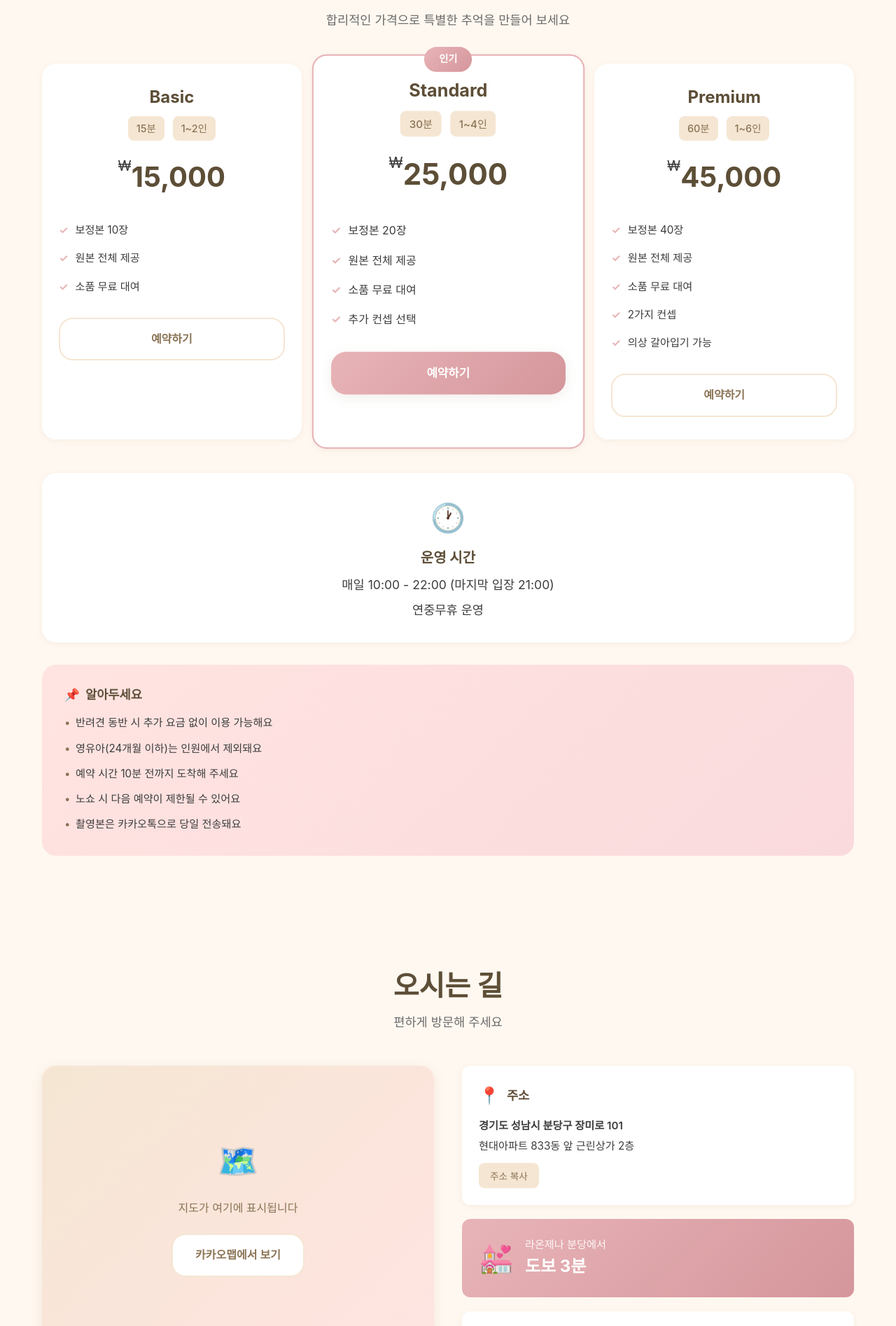
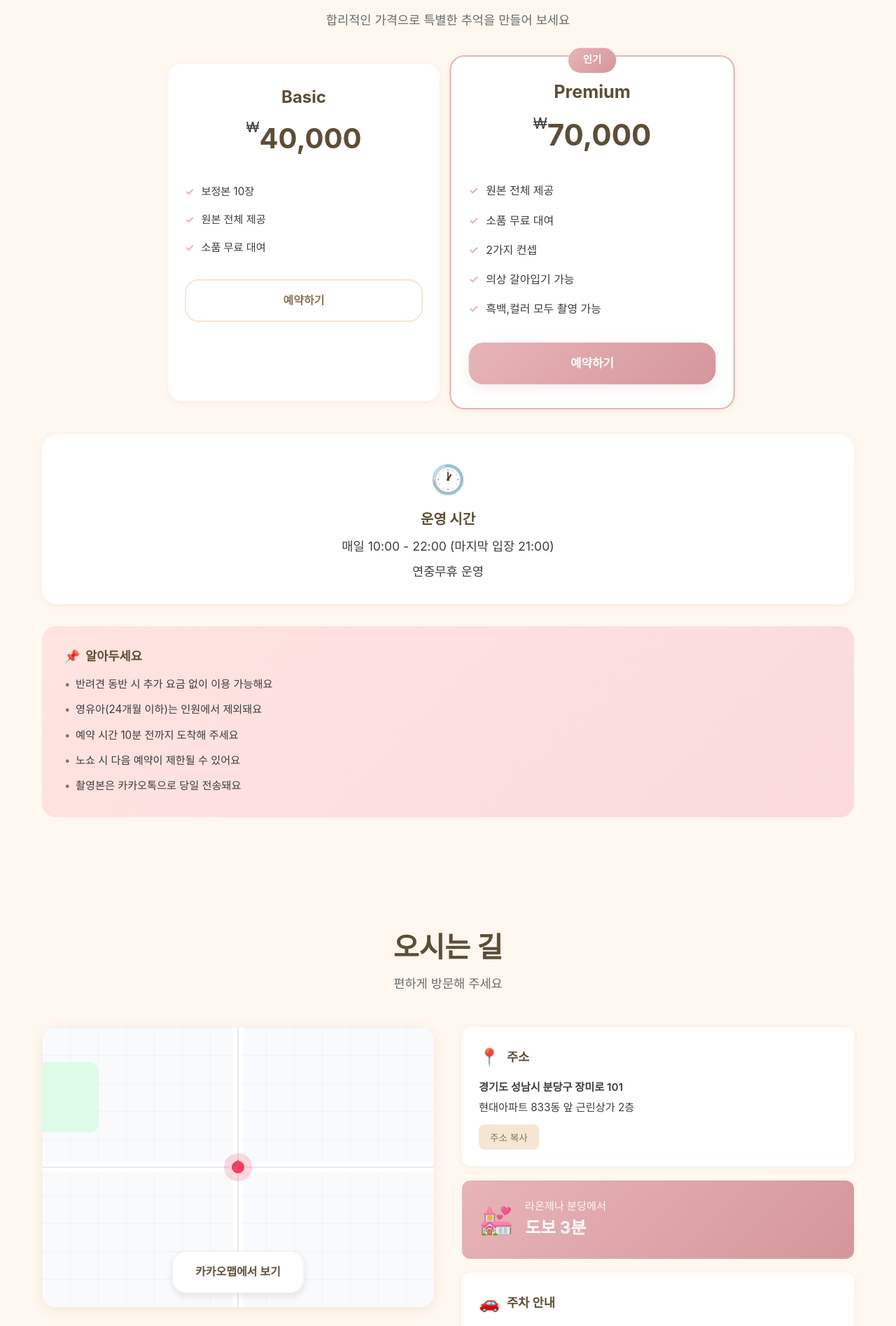
Before and after one commit to digitaltulbo/bdaystudio_homepage, a Next.js app: page / in a window 1280 px wide. Shown: the part 3780-5675 px from the top of the page at 70% size. Built offline with nearby package versions, Linux system fonts and the light colour scheme; a web font is replaced by a local one.

Commit message:
Restore all project improvements and fix sync issues

```diff
--- a/components/LocationSection.js
+++ b/components/LocationSection.js
@@ -1,6 +1,7 @@
 'use client';
 
 import styles from './LocationSection.module.css';
+import Image from 'next/image';
 
 export default function LocationSection() {
     return (
@@ -14,14 +15,19 @@ export default function LocationSection() {
                 <div className={styles.content}>
                     <div className={styles.mapWrapper}>
                         {/* Placeholder for Kakao/Naver Map */}
-                        <div className={styles.mapPlaceholder}>
-                            <span className={styles.mapIcon}>🗺️</span>
-                            <p>지도가 여기에 표시됩니다</p>
+                        <Image
+                            src="/images/map-preview.svg"
+                            alt="Studio Location Map"
+                            fill
+                            className={styles.mapImage}
+                            style={{ objectFit: 'cover' }}
+                        />
+                        <div className={styles.mapOverlay}>
                             <a
-                                href="https://map.kakao.com"
+                                href="https://place.map.kakao.com/499995588"
                                 target="_blank"
                                 rel="noopener noreferrer"
-                                className={`btn btn-secondary ${styles.mapBtn}`}
+                                className={`btn ${styles.mapBtn}`}
                             >
                                 카카오맵에서 보기
                             </a>
--- a/components/LocationSection.module.css
+++ b/components/LocationSection.module.css
@@ -10,32 +10,44 @@
 }
 
 .mapWrapper {
+    position: relative;
     border-radius: var(--radius-lg);
     overflow: hidden;
     box-shadow: var(--shadow-md);
+    height: 400px;
+    /* Fixed height for the map area */
 }
 
-.mapPlaceholder {
-    background: linear-gradient(135deg, var(--color-beige), var(--color-soft-pink));
-    height: 400px;
-    display: flex;
-    flex-direction: column;
-    align-items: center;
-    justify-content: center;
-    gap: 16px;
+.mapImage {
+    transition: transform 0.5s ease;
 }
 
-.mapIcon {
-    font-size: 3rem;
+.mapWrapper:hover .mapImage {
+    transform: scale(1.05);
+    /* Subtle zoom effect on hover */
 }
 
-.mapPlaceholder p {
-    font-size: 1rem;
-    color: var(--color-warm-brown);
+.mapOverlay {
+    position: absolute;
+    bottom: 20px;
+    left: 50%;
+    transform: translateX(-50%);
+    z-index: 10;
 }
 
 .mapBtn {
-    margin-top: 8px;
+    background-color: rgba(255, 255, 255, 0.9);
+    backdrop-filter: blur(4px);
+    box-shadow: 0 4px 12px rgba(0, 0, 0, 0.1);
+    color: var(--color-dark-brown);
+    font-weight: 600;
+    border: 1px solid rgba(0, 0, 0, 0.05);
+}
+
+.mapBtn:hover {
+    background-color: var(--color-accent);
+    color: white;
+    transform: translateY(-2px);
 }
 
 .info {
--- a/components/PricingSection.js
+++ b/components/PricingSection.js
@@ -3,27 +3,15 @@ import styles from './PricingSection.module.css';
 const pricingPlans = [
     {
         name: 'Basic',
-        duration: '15분',
-        price: '15,000',
-        persons: '1~2인',
+        price: '40,000',
         features: ['보정본 10장', '원본 전체 제공', '소품 무료 대여'],
         popular: false
     },
     {
-        name: 'Standard',
-        duration: '30분',
-        price: '25,000',
-        persons: '1~4인',
-        features: ['보정본 20장', '원본 전체 제공', '소품 무료 대여', '추가 컨셉 선택'],
+        name: 'Premium',
+        price: '70,000',
+        features: ['원본 전체 제공', '소품 무료 대여', '2가지 컨셉', '의상 갈아입기 가능', '흑백,컬러 모두 촬영 가능'],
         popular: true
-    },
-    {
-        name: 'Premium',
-        duration: '60분',
-        price: '45,000',
-        persons: '1~6인',
-        features: ['보정본 40장', '원본 전체 제공', '소품 무료 대여', '2가지 컨셉', '의상 갈아입기 가능'],
-        popular: false
     }
 ];
 
@@ -49,10 +37,6 @@ export default function PricingSection() {
                         <div key={index} className={`${styles.plan} ${plan.popular ? styles.popular : ''}`}>
                             {plan.popular && <div className={styles.badge}>인기</div>}
                             <h3 className={styles.planName}>{plan.name}</h3>
-                            <div className={styles.duration}>
-                                <span className={styles.time}>{plan.duration}</span>
-                                <span className={styles.persons}>{plan.persons}</span>
-                            </div>
                             <div className={styles.priceWrapper}>
                                 <span className={styles.currency}>₩</span>
                                 <span className={styles.price}>{plan.price}</span>
--- a/components/PricingSection.module.css
+++ b/components/PricingSection.module.css
@@ -4,9 +4,12 @@
 
 .plans {
     display: grid;
-    grid-template-columns: repeat(3, 1fr);
+    grid-template-columns: repeat(2, 1fr);
     gap: 24px;
     margin-bottom: 48px;
+    max-width: 800px;
+    margin-left: auto;
+    margin-right: auto;
 }
 
 .plan {
@@ -52,22 +55,7 @@
     margin-bottom: 12px;
 }
 
-.duration {
-    display: flex;
-    justify-content: center;
-    gap: 12px;
-    margin-bottom: 20px;
-}
 
-.time,
-.persons {
-    background: var(--color-beige);
-    padding: 6px 12px;
-    border-radius: var(--radius-sm);
-    font-size: 0.9rem;
-    font-weight: 500;
-    color: var(--color-warm-brown);
-}
 
 .priceWrapper {
     margin-bottom: 24px;
```
Also changed, not shown: public/images/map-preview.svg (added).
